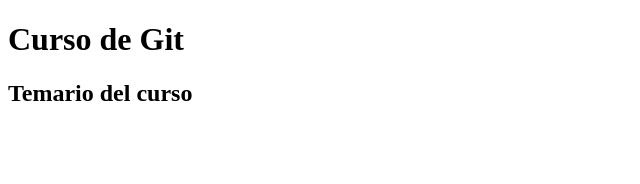
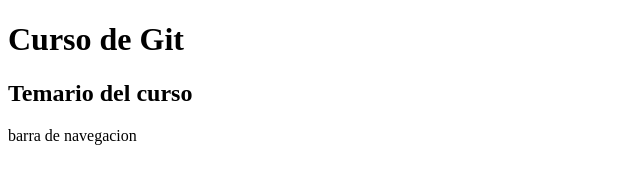
Before and after one commit to Angel7515/ProyectoCurso, a plain HTML site: page index.html in a window 1280 px wide. Shown: the whole page, without its empty margins (0-640 px from the left). Drawn offline with Linux system fonts and the light colour scheme.

Commit message:
Se agrego la etiqueta nav al codigo como prueba

```diff
--- a/index.html
+++ b/index.html
@@ -9,5 +9,6 @@
 <body>
     <h1>Curso de Git</h1>
     <h2>Temario del curso</h2>
+    <nav>barra de navegacion</nav>
 </body>
 </html>
```
